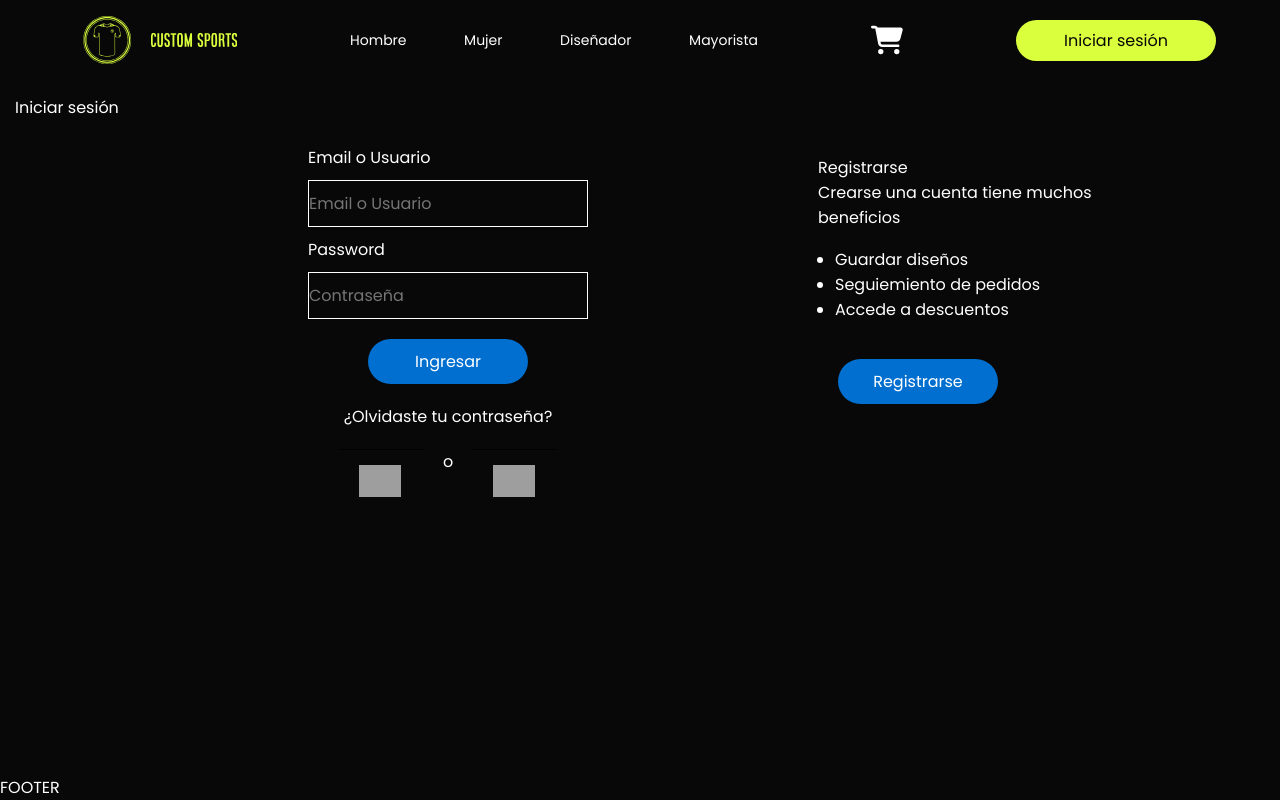
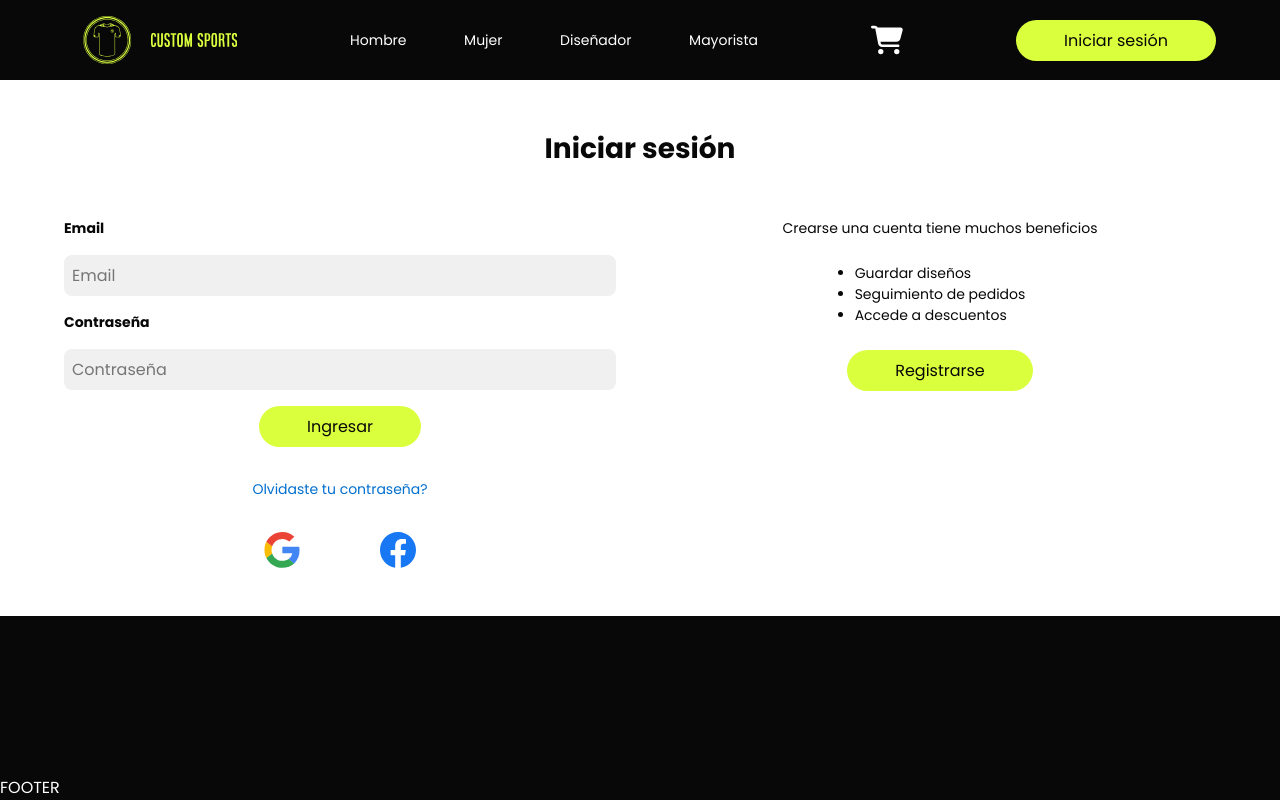
Before and after one commit to No-Country/S6-14-T-MERN, a React (Vite) app in the folder FRONT/: page /login in a window 1280 px wide. Built offline with nearby package versions, Linux system fonts and the light colour scheme; grey boxes are pictures that could not be loaded.

Commit message:
chore(web): add login page interface

```diff
--- a/FRONT/src/pages/login/LoginPage.jsx
+++ b/FRONT/src/pages/login/LoginPage.jsx
@@ -1,16 +1,41 @@
-import { SignIn } from '../../components/login/SignIn'
-import { SignUp } from '../../components/login/SignUp'
-import { Containt, H2 } from '../../components/login/Variables'
+import styled from 'styled-components'
+import { SignIn } from './SignIn'
+import { SignUp } from './SignUp'
 
+const SectionStyled = styled('section')`
+  color: var(--text-two);
+  background-color: var(--background-two);
+  padding: clamp(3rem, 3vw, 6rem) clamp(1rem,5vw,10rem);
+  display: grid;
+  grid-template:
+  "heading heading" auto
+  "signin signup" auto
+  / 1fr 1fr;
+  gap: 3rem;
+
+  @media screen and (max-width: 796px) {
+     grid-template:
+     "heading" auto
+     "signin" auto
+     "signup" auto
+     / 1fr;
+  }
+`
+const Heading = styled('h2')`
+  color: var(--text-two);
+  font-size: 1.75rem;
+  font-weight: bold;
+  text-align: center;
+  grid-area: heading;
+`
 const LoginPage = () => {
   return (
-
     <main>
-      <H2>Iniciar sesión</H2>
-      <Containt>
+      <SectionStyled>
+        <Heading>Iniciar sesión</Heading>
         <SignIn />
         <SignUp />
-      </Containt>
+      </SectionStyled>
     </main>
   )
 }
--- /dev/null
+++ b/FRONT/src/pages/login/SignIn.jsx
@@ -0,0 +1,69 @@
+import styled from 'styled-components'
+import { IconGoogle, IconFacebook } from '../../components/export'
+
+const WrapperSignIn = styled('div')`
+  display: flex;
+  flex-flow: column nowrap;
+  gap: 2rem;
+  grid-area: signin;
+`
+const FormStyled = styled('form')`
+  display: flex;
+  flex-flow: column nowrap;
+  justify-content: center;
+  align-items: flex-start;
+  gap: 1rem;
+`
+const LabelStyled = styled('label')`
+  font-size: 0.875rem;
+  font-weight: bold;
+`
+const InputStyled = styled('input')`
+  padding: .5rem;
+  outline: none;
+  border-radius: .5rem;
+  background-color: #f0f0f0;
+  width: 100%;
+`
+const Submit = styled('button')`
+  align-self: center;
+  border-radius: 3rem;
+  background-color: var(--bg-component-one);
+  padding: 0.5rem 3rem;
+`
+const Heading = styled('h3')`
+  color: #006FCF;
+  font-size: 0.875rem;
+  text-align: center;
+`
+const WrapperSocialButtons = styled('div')`
+  display: flex;
+  flex-flow: row nowrap;
+  justify-content: center;
+  align-items: center;
+  gap: 5rem;
+`
+const SignIn = () => {
+  return (
+    <WrapperSignIn>
+      <FormStyled>
+        <LabelStyled htmlFor='email'>Email</LabelStyled>
+        <InputStyled id='email' name='email' type='email' placeholder='Email' required />
+        <LabelStyled htmlFor='password'>Contraseña</LabelStyled>
+        <InputStyled id='password' name='password' type='password' placeholder='Contraseña' required />
+        <Submit type='submit'>Ingresar</Submit>
+      </FormStyled>
+      <Heading>Olvidaste tu contraseña?</Heading>
+      <WrapperSocialButtons>
+        <button>
+          <IconGoogle />
+        </button>
+        <button>
+          <IconFacebook />
+        </button>
+      </WrapperSocialButtons>
+    </WrapperSignIn>
+  )
+}
+
+export { SignIn }
--- /dev/null
+++ b/FRONT/src/pages/login/SignUp.jsx
@@ -0,0 +1,36 @@
+import styled from 'styled-components'
+import { LinkStyled } from '../../components/export'
+
+const WrapperSignUp = styled('div')`
+  grid-area: signup;
+  display: flex;
+  flex-flow: column nowrap;
+  justify-content: flex-start;
+  align-items: center;
+  gap: 1rem;
+`
+const Heading = styled('h3')`
+  font-size: 0.875rem;
+`
+const UlStyled = styled('ul')`
+  font-size: 0.875rem;
+  padding: 0.5rem 2rem;
+`
+const LiStyled = styled('li')`
+  list-style-type: disc;
+`
+const SignUp = () => {
+  return (
+    <WrapperSignUp>
+      <Heading>Crearse una cuenta tiene muchos beneficios</Heading>
+      <UlStyled>
+        <LiStyled>Guardar diseños</LiStyled>
+        <LiStyled>Seguimiento de pedidos</LiStyled>
+        <LiStyled>Accede a descuentos</LiStyled>
+      </UlStyled>
+      <LinkStyled to='/register'>Registrarse</LinkStyled>
+    </WrapperSignUp>
+  )
+}
+
+export { SignUp }
```
